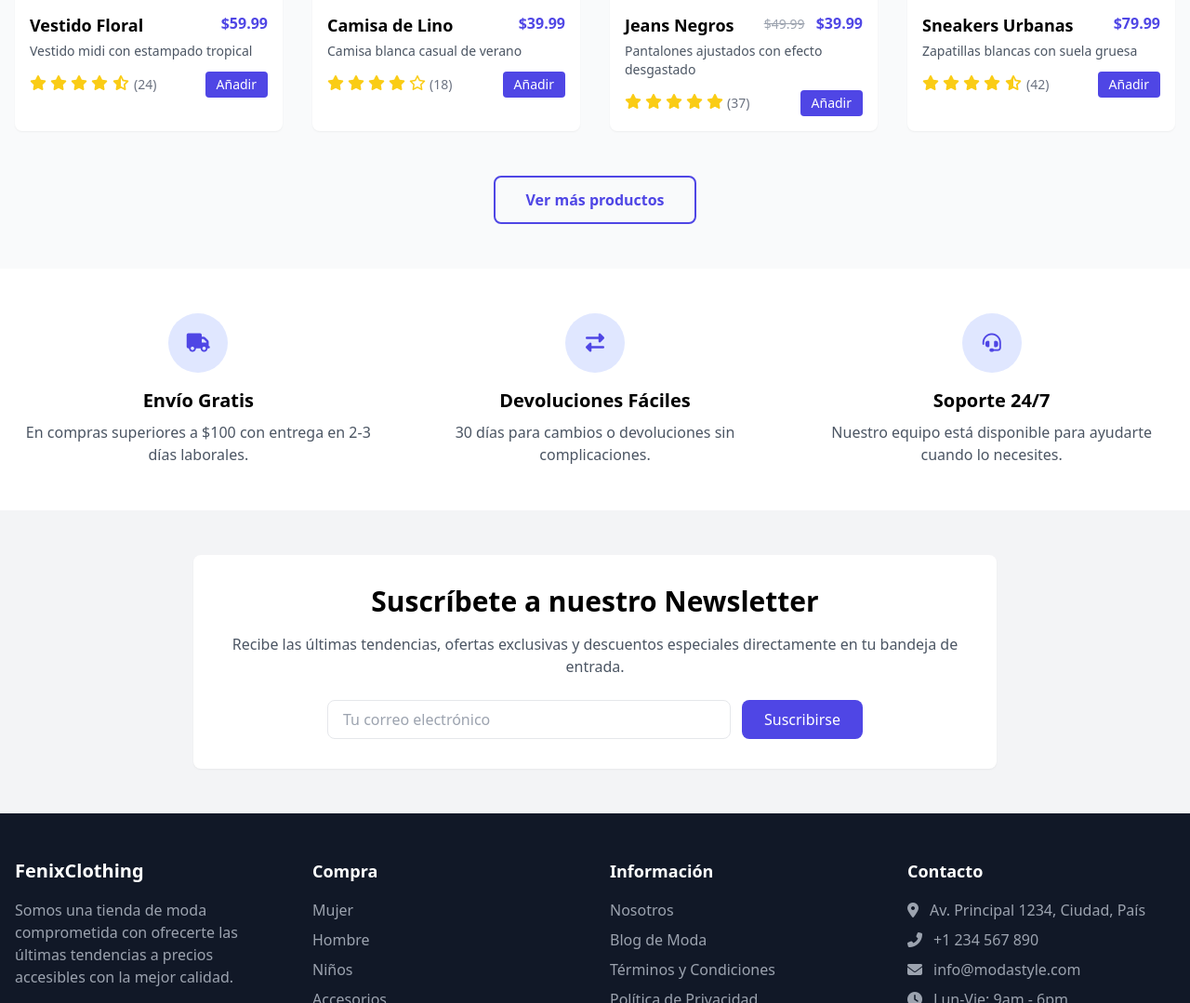
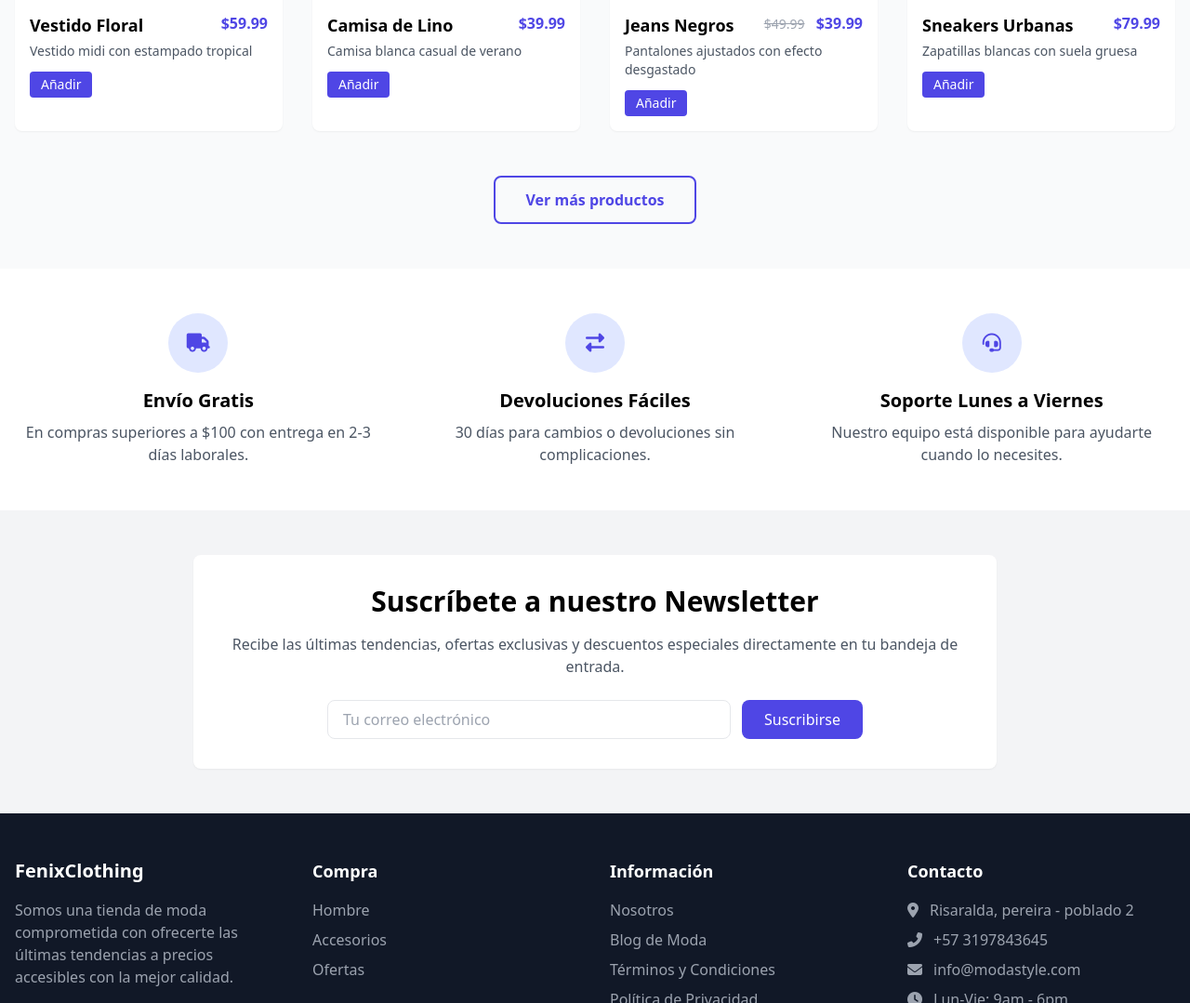
Before and after one commit to jafet-sanchez/tienda, a plain HTML site: page index.html in a window 1280 px wide. Shown: the part 1721-2800 px from the top of the page at 93% size. Drawn offline with nearby package versions, Linux system fonts and the light colour scheme.

Commit message:
se cambio la estructura del html

```diff
--- a/index.html
+++ b/index.html
@@ -32,7 +32,7 @@
                 <!-- Menú de navegación -->
                 <nav class="hidden md:flex space-x-6">
                     <a href="#" class="text-gray-700 hover:text-indigo-600 font-medium">Inicio</a>
-                    <div class="dropdown relative">
+                    <!--<div class="dropdown relative">
                         <button class="text-gray-700 hover:text-indigo-600 font-medium flex items-center">
                             Mujer <i class="fas fa-chevron-down ml-1 text-xs"></i>
                         </button>
@@ -42,7 +42,7 @@
                             <a href="#" class="block px-4 py-2 text-gray-700 hover:bg-indigo-50">Pantalones</a>
                             <a href="#" class="block px-4 py-2 text-gray-700 hover:bg-indigo-50">Accesorios</a>
                         </div>
-                    </div>
+                    </div>-->
                     <div class="dropdown relative">
                         <button class="text-gray-700 hover:text-indigo-600 font-medium flex items-center">
                             Hombre <i class="fas fa-chevron-down ml-1 text-xs"></i>
@@ -55,7 +55,7 @@
                         </div>
                     </div>
                     <a href="#" class="text-gray-700 hover:text-indigo-600 font-medium">Ofertas</a>
-                    <a href="#" class="text-gray-700 hover:text-indigo-600 font-medium">Nosotros</a>
+                    <a href="#nosotros" class="text-gray-700 hover:text-indigo-600 font-medium">Nosotros</a>
                 </nav>
             </div>
 
@@ -185,9 +185,9 @@
                 <div class="flex space-x-4">
                     <select class="border rounded-lg px-4 py-2 focus:outline-none focus:ring-2 focus:ring-indigo-500">
                         <option>Categoría</option>
-                        <option>Mujer</option>
+                        <!--<option>Mujer</option>-->
                         <option>Hombre</option>
-                        <option>Niños</option>
+                        <!--<option>Niños</option>-->
                         <option>Accesorios</option>
                     </select>
                     <select class="border rounded-lg px-4 py-2 focus:outline-none focus:ring-2 focus:ring-indigo-500">
@@ -218,14 +218,6 @@
                         </div>
                         <p class="text-gray-600 text-sm mb-3">Vestido midi con estampado tropical</p>
                         <div class="flex justify-between items-center">
-                            <div class="flex space-x-1 text-yellow-400">
-                                <i class="fas fa-star"></i>
-                                <i class="fas fa-star"></i>
-                                <i class="fas fa-star"></i>
-                                <i class="fas fa-star"></i>
-                                <i class="fas fa-star-half-alt"></i>
-                                <span class="text-gray-500 text-sm ml-1">(24)</span>
-                            </div>
                             <button class="add-to-cart bg-indigo-600 text-white px-3 py-1 rounded text-sm hover:bg-indigo-700" data-id="1" data-name="Vestido Floral" data-price="59.99">Añadir</button>
                         </div>
                     </div>
@@ -249,14 +241,6 @@
                         </div>
                         <p class="text-gray-600 text-sm mb-3">Camisa blanca casual de verano</p>
                         <div class="flex justify-between items-center">
-                            <div class="flex space-x-1 text-yellow-400">
-                                <i class="fas fa-star"></i>
-                                <i class="fas fa-star"></i>
-                                <i class="fas fa-star"></i>
-                                <i class="fas fa-star"></i>
-                                <i class="far fa-star"></i>
-                                <span class="text-gray-500 text-sm ml-1">(18)</span>
-                            </div>
                             <button class="add-to-cart bg-indigo-600 text-white px-3 py-1 rounded text-sm hover:bg-indigo-700" data-id="2" data-name="Camisa de Lino" data-price="39.99">Añadir</button>
                         </div>
                     </div>
@@ -283,14 +267,6 @@
                         </div>
                         <p class="text-gray-600 text-sm mb-3">Pantalones ajustados con efecto desgastado</p>
                         <div class="flex justify-between items-center">
-                            <div class="flex space-x-1 text-yellow-400">
-                                <i class="fas fa-star"></i>
-                                <i class="fas fa-star"></i>
-                                <i class="fas fa-star"></i>
-                                <i class="fas fa-star"></i>
-                                <i class="fas fa-star"></i>
-                                <span class="text-gray-500 text-sm ml-1">(37)</span>
-                            </div>
                             <button class="add-to-cart bg-indigo-600 text-white px-3 py-1 rounded text-sm hover:bg-indigo-700" data-id="3" data-name="Jeans Negros" data-price="39.99">Añadir</button>
                         </div>
                     </div>
@@ -313,14 +289,6 @@
                         </div>
                         <p class="text-gray-600 text-sm mb-3">Zapatillas blancas con suela gruesa</p>
                         <div class="flex justify-between items-center">
-                            <div class="flex space-x-1 text-yellow-400">
-                                <i class="fas fa-star"></i>
-                                <i class="fas fa-star"></i>
-                                <i class="fas fa-star"></i>
-                                <i class="fas fa-star"></i>
-                                <i class="fas fa-star-half-alt"></i>
-                                <span class="text-gray-500 text-sm ml-1">(42)</span>
-                            </div>
                             <button class="add-to-cart bg-indigo-600 text-white px-3 py-1 rounded text-sm hover:bg-indigo-700" data-id="4" data-name="Sneakers Urbanas" data-price="79.99">Añadir</button>
                         </div>
                     </div>
@@ -359,7 +327,7 @@
                     <div class="bg-indigo-100 w-16 h-16 rounded-full flex items-center justify-center mx-auto mb-4">
                         <i class="fas fa-headset text-indigo-600 text-xl"></i>
                     </div>
-                    <h3 class="text-xl font-bold mb-2">Soporte 24/7</h3>
+                    <h3 class="text-xl font-bold mb-2">Soporte Lunes a Viernes</h3>
                     <p class="text-gray-600">Nuestro equipo está disponible para ayudarte cuando lo necesites.</p>
                 </div>
             </div>
@@ -386,7 +354,7 @@
             <div class="grid grid-cols-1 md:grid-cols-2 lg:grid-cols-4 gap-8 mb-8">
                 <div>
                     <h3 class="text-xl font-bold mb-4">FenixClothing</h3>
-                    <p class="text-gray-400">Somos una tienda de moda comprometida con ofrecerte las últimas tendencias a precios accesibles con la mejor calidad.</p>
+                    <p id="nosotros" class="text-gray-400">Somos una tienda de moda comprometida con ofrecerte las últimas tendencias a precios accesibles con la mejor calidad.</p>
                     <div class="flex space-x-4 mt-4">
                         <a href="#" class="text-gray-400 hover:text-white"><i class="fab fa-facebook-f"></i></a>
                         <a href="#" class="text-gray-400 hover:text-white"><i class="fab fa-twitter"></i></a>
@@ -397,9 +365,9 @@
                 <div>
                     <h3 class="text-lg font-bold mb-4">Compra</h3>
                     <ul class="space-y-2">
-                        <li><a href="#" class="text-gray-400 hover:text-white">Mujer</a></li>
+                        <!--<li><a href="#" class="text-gray-400 hover:text-white">Mujer</a></li>-->
                         <li><a href="#" class="text-gray-400 hover:text-white">Hombre</a></li>
-                        <li><a href="#" class="text-gray-400 hover:text-white">Niños</a></li>
+                        <!--<li><a href="#" class="text-gray-400 hover:text-white">Niños</a></li>-->
                         <li><a href="#" class="text-gray-400 hover:text-white">Accesorios</a></li>
                         <li><a href="#" class="text-gray-400 hover:text-white">Ofertas</a></li>
                     </ul>
@@ -419,11 +387,11 @@
                     <ul class="space-y-2 text-gray-400">
                         <li class="flex items-start">
                             <i class="fas fa-map-marker-alt mt-1 mr-3"></i>
-                            <span>Av. Principal 1234, Ciudad, País</span>
+                            <span>Risaralda, pereira - poblado 2</span>
                         </li>
                         <li class="flex items-start">
                             <i class="fas fa-phone-alt mt-1 mr-3"></i>
-                            <span>+1 234 567 890</span>
+                            <span>+57 3197843645</span>
                         </li>
                         <li class="flex items-start">
                             <i class="fas fa-envelope mt-1 mr-3"></i>
```
